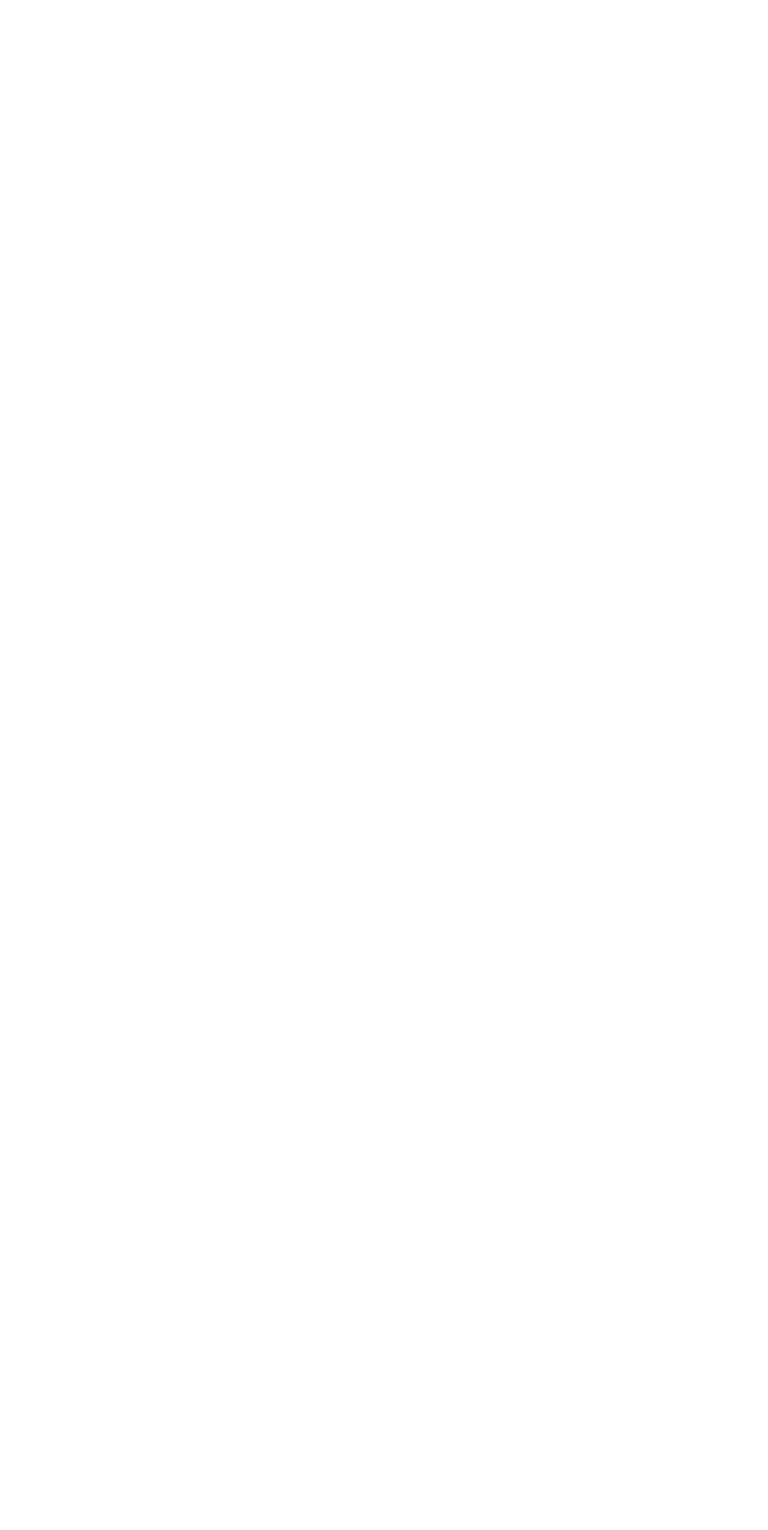
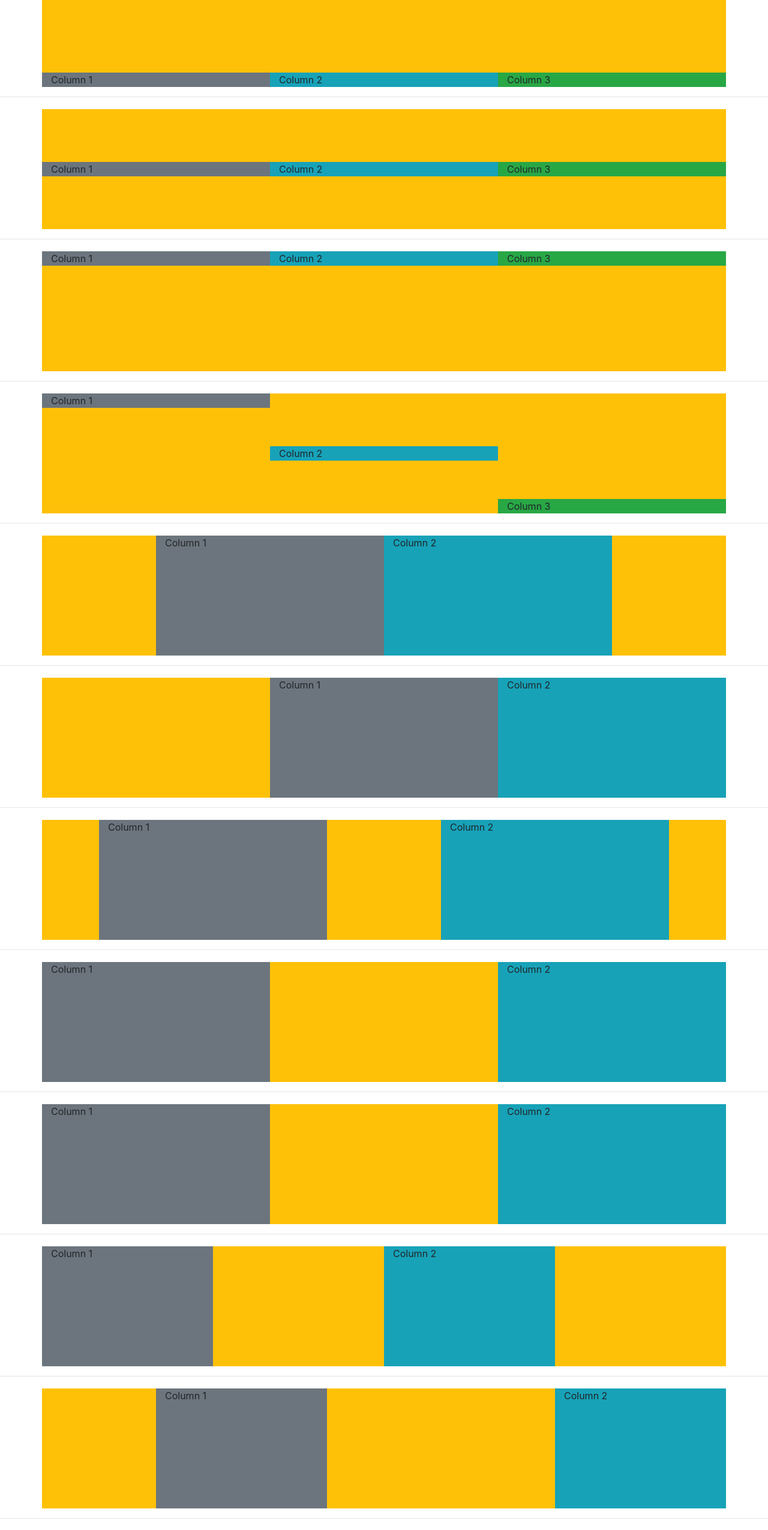
Before and after one commit to renegmed/boot-strap, a React (Create React App) app: page /AlignmentOffsets in a window 1280 px wide. Shown: the part 140-2691 px from the top of the page at 60% size. Before the commit the page ends 800 px from the top, so only its background shows below. Built offline with nearby package versions, Linux system fonts and the light colour scheme.

Commit message:
worked on alignment and offsets

```diff
--- a/src/TableOfContent.js
+++ b/src/TableOfContent.js
@@ -3,15 +3,15 @@ import { Link } from 'react-router-dom';
 
 function TableOfContent(props) {
     return (
-      <div>
-        <Link to="/Chapter3">Chapter 3 - Graphic Design and Responsive Layout </Link>
-        <Link to="/Chapter4">Chapter 4 - Bootstrap Navigation </Link>
-        <Link to="/Chapter5">Chapter 5 - Adding Content with Typography </Link>
-        <Link to="/Chapter6">Chapter 6 - Buttons </Link>
-        <Link to="/Chapter7">Chapter 7 - Images, Tables, and Cards </Link>
-        <Link to="/Chapter8">Chapter 8 - Forms with Bootstrap </Link>
-        <Link to="/Chapter9">Chapter 9 - Other Bootstrap Components </Link>
-        <Link to="/Chapter10">Chapter 10 - Javascript and Bootstrap BFF </Link>
+      <div className="container-fluid">
+        <Link to="/Chapter3">Chapter 3 - Graphic Design and Responsive Layout </Link><br/>
+        <Link to="/Chapter4">Chapter 4 - Bootstrap Navigation </Link><br/>
+        <Link to="/Chapter5">Chapter 5 - Adding Content with Typography </Link> <br/>
+        <Link to="/Chapter6">Chapter 6 - Buttons </Link> <br/>
+        <Link to="/Chapter7">Chapter 7 - Images, Tables, and Cards </Link>  <br/>
+        <Link to="/Chapter8">Chapter 8 - Forms with Bootstrap </Link>  <br/>
+        <Link to="/Chapter9">Chapter 9 - Other Bootstrap Components </Link><br/>
+        <Link to="/Chapter10">Chapter 10 - Javascript and Bootstrap BFF </Link>   <br/>
       </div>
     );
 
--- a/src/chap03/AlignmentOffsets.js
+++ b/src/chap03/AlignmentOffsets.js
@@ -3,7 +3,121 @@ import React from 'react';
 function AlignmentOffsets(props) {
     return (
       <div>
+            <div><b>Bootstrap Alignments and Offsets</b></div><br/>
 
+            <hr/>
+            <div className="myDiv4 container bg-warning">
+                <section className="mySec row bg-warning align-items-end">
+                    <div className="col bg-secondary">Column 1</div>
+                    <div className="col bg-info">Column 2</div>
+                    <div className="col bg-success">Column 3</div>
+                </section>
+
+            </div>
+
+            <hr/>
+            <div className="myDiv4 container bg-warning">
+                <section className="mySec row bg-warning align-items-center">
+                    <div className="col bg-secondary">Column 1</div>
+                    <div className="col bg-info">Column 2</div>
+                    <div className="col bg-success">Column 3</div>
+                </section>
+
+            </div>
+
+            <hr/>
+            <div className="myDiv4 container bg-warning">
+                <section className="mySec row bg-warning align-items-start">
+                    <div className="col bg-secondary">Column 1</div>
+                    <div className="col bg-info">Column 2</div>
+                    <div className="col bg-success">Column 3</div>
+                </section>
+
+            </div>
+
+            <hr/>
+            <div className="myDiv4 container bg-warning">
+                <section className="mySec row bg-warning">
+                    <div className="col bg-secondary align-self-start">Column 1</div>
+                    <div className="col bg-info align-self-center">Column 2</div>
+                    <div className="col bg-success align-self-end">Column 3</div>
+                </section>
+            </div>
+
+            <hr/>
+            <div className="myDiv4 container bg-warning">
+                <section className="mySec row bg-warning justify-content-center">
+                    <div className="col-4 bg-secondary">Column 1</div>
+                    <div className="col-4 bg-info">Column 2</div>
+                </section>
+            </div>
+
+            <hr/>
+            <div className="myDiv4 container bg-warning">
+                <section className="mySec row bg-warning justify-content-end">
+                    <div className="col-4 bg-secondary">Column 1</div>
+                    <div className="col-4 bg-info">Column 2</div>
+                </section>
+            </div>
+
+            <hr/>
+            <div className="myDiv4 container bg-warning">
+                <section className="mySec row bg-warning justify-content-around">
+                    <div className="col-4 bg-secondary">Column 1</div>
+                    <div className="col-4 bg-info">Column 2</div>
+                </section>
+            </div>
+
+            <hr/>
+            <div className="myDiv4 container bg-warning">
+                <section className="mySec row bg-warning justify-content-between">
+                    <div className="col-4 bg-secondary">Column 1</div>
+                    <div className="col-4 bg-info">Column 2</div>
+                </section>
+            </div>
+
+            <hr/>
+            <div className="myDiv4 container bg-warning">
+                <section className="mySec row">
+                    <div className="col-4 bg-secondary">Column 1</div>
+                    <div className="col-4 bg-info offset-4">Column 2</div>
+                </section>
+            </div>
+
+            <hr/>
+            <div className="myDiv4 container bg-warning">
+                <section className="mySec row">
+                    <div className="col-3 bg-secondary">Column 1</div>
+                    <div className="col-3 bg-info offset-md-3">Column 2</div>
+                </section>
+            </div>
+
+            <hr/>
+            <div className="myDiv4 container bg-warning">
+                <section className="mySec row">
+                    <div className="col-3 bg-secondary offset-md-2">Column 1</div>
+                    <div className="col-3 bg-info offset-md-4">Column 2</div>
+                </section>
+            </div>
+
+
+            <hr/>
+            <div>both column pushed to the right</div>
+            <div className="myDiv4 container bg-warning">
+                <section className="mySec row">
+                    <div className="col-3 bg-secondary ml-auto">Column 1</div>
+                    <div className="col-3 bg-info">Column 2</div>
+                </section>
+            </div>
+
+            <hr/>
+            <div>one column pushed to the right, and the other to the left</div>
+            <div className="myDiv4 container bg-warning">
+                <section className="mySec row">
+                    <div className="col-3 bg-secondary mr-auto">Column 1</div>
+                    <div className="col-3 bg-info">Column 2</div>
+                </section>
+            </div>
       </div>
     );
 
--- a/src/chap03/Chapter3.js
+++ b/src/chap03/Chapter3.js
@@ -3,15 +3,15 @@ import { Link } from 'react-router-dom';
 
 function Chapter3(props) {
     return (
-      <div>
-        <div>Chap 3 - Graphic Design and Responsive Layout </div>
-        <Link to="/BackgroundColors"> Background Colors </Link>
-        <Link to="/ContainersRows"> Containers and Rows </Link>
-        <Link to="/MediaBreakpoints"> Media Breakpoints </Link>
-        <Link to="/GridSystems"> The Grid Systems </Link>
-        <Link to="/AlignmentOffsets"> Alignment and Offsets </Link>
-        <Link to="/Padding"> Padding, Display and Margins </Link>
-        <Link to="/FlexibleBox"> Flexible Box </Link>
+      <div className="container-fluid">
+        <div><b>Chap 3 - Graphic Design and Responsive Layout</b></div>   <br/>
+        <Link to="/BackgroundColors"> Background Colors </Link>  <br/>
+        <Link to="/ContainersRows"> Containers and Rows </Link>  <br/>
+        <Link to="/MediaBreakpoints"> Media Breakpoints </Link>  <br/>
+        <Link to="/GridSystems"> The Grid Systems </Link>  <br/>
+        <Link to="/AlignmentOffsets"> Alignment and Offsets </Link>  <br/>
+        <Link to="/Padding"> Padding, Display and Margins </Link>  <br/>
+        <Link to="/FlexibleBox"> Flexible Box </Link>  <br/>
       </div>
     );
 
--- a/src/chap03/GridSystems.js
+++ b/src/chap03/GridSystems.js
@@ -4,6 +4,8 @@ function GridSystems(props) {
     return (
       <div>
          <div>Bootstrap Grid System</div>
+
+         <div><b>Grid 1</b></div>
          <section className="container">
              <section className="row">
                  <div className="myDiv3 col">Equal</div>
@@ -14,6 +16,9 @@ function GridSystems(props) {
 
              </section>
          </section>
+
+         <hr/>
+         <div><b>Grid 2</b></div>
          <section className="container">
              <section className="row">
                  <div className="myDiv3 col-sm">Auto</div>
@@ -21,6 +26,70 @@ function GridSystems(props) {
                  <div className="myDiv3 col-sm">Auto</div>
              </section>
          </section>
+
+         <hr/>
+         <div><b>Grid 3</b></div>
+         <section className="container">
+             <div className="row">
+                 <div className="myDiv3 col">Auto</div>
+                 <div className="myDiv3 col-8">Auto</div>
+                 <div className="myDiv3 col-3">Auto</div>
+             </div>
+         </section>
+
+         <hr/>
+         <div><b>Grid 4</b></div>
+         <section className="container">
+             <div className="row">
+                 <div className="myDiv3 col-sm order-3">First</div>
+                 <div className="myDiv3 col-sm order-1">Second</div>
+                 <div className="myDiv3 col-sm order-2">Third</div>
+             </div>
+         </section>
+
+         <hr/>
+         <div><b>Grid 5</b></div>
+         <section className="container">
+             <div className="row">
+                 <div className="myDiv4 col bg-warning">First</div>
+                 <section className="row">
+                    <div className="myDiv4 col bg-info">Second</div>
+                    <div className="myDiv4 col bg-success">Third</div>
+                 </section>
+
+             </div>
+         </section>
+
+         <hr/>
+         <div><b>Grid 6</b></div>
+         <section className="container">
+             <div className="row">
+                 <div className="myDiv4 col-sm-6 col-md-7 col-lg-8 col-xl-10 bg-warning">
+                    <p>SM: 567px<br/>MD: 768px<br/>LG: 992px<br/>XL: 1200px</p>
+                 </div>
+             </div>
+         </section>
+
+         <hr/>
+         <div><b>Grid 7</b></div>
+         <section className="container">
+             <section className="row">
+                <div className="myDiv4 col-6 bg-info">1</div>
+                <div className="myDiv4 col-6 bg-secondary">2</div>
+             </section>
+             <section  className="row">
+                <div className="myDiv4 col-4 bg-info">1</div>
+                <div className="myDiv4 col-4 bg-secondary">2</div>
+                <div className="myDiv4 col-4 bg-success">3</div>
+             </section>
+             <section  className="row">
+                <div className="myDiv4 col-3 bg-info">1</div>
+                <div className="myDiv4 col-3 bg-secondary">2</div>
+                <div className="myDiv4 col-3 bg-success">3</div>
+                <div className="myDiv4 col-3 bg-danger">4</div>
+             </section>
+         </section>
+
       </div>
     );
 
--- a/src/styles/stylesheet.css
+++ b/src/styles/stylesheet.css
@@ -18,17 +18,28 @@
     border: 1px solid #000;
 }
 
+.myDiv4 {
+    margin-top:20px;
+
+}
+
+.mySec {
+    height:200px;
+
+}
+
 .myRow {
     width: 100%;
     height: 100px;
 }
+/*
+@media(min-width:576px){body{background:cyan;}}
+@media(min-width:768px){body{background:lightblue;}}
+@media(min-width:992px){body{background:lightgreen;}}
+@media(min-width:1200px){body{background:yellow;}}
 
-# @media(min-width:576px){body{background:cyan;}}
-# @media(min-width:768px){body{background:lightblue;}}
-# @media(min-width:992px){body{background:lightgreen;}}
-# @media(min-width:1200px){body{background:yellow;}}
-
-# @media(max-width:575px){body{background:gray;}}
+@media(max-width:575px){body{background:gray;}}
+*/
 
 #red{
     background-color: purple;
```
